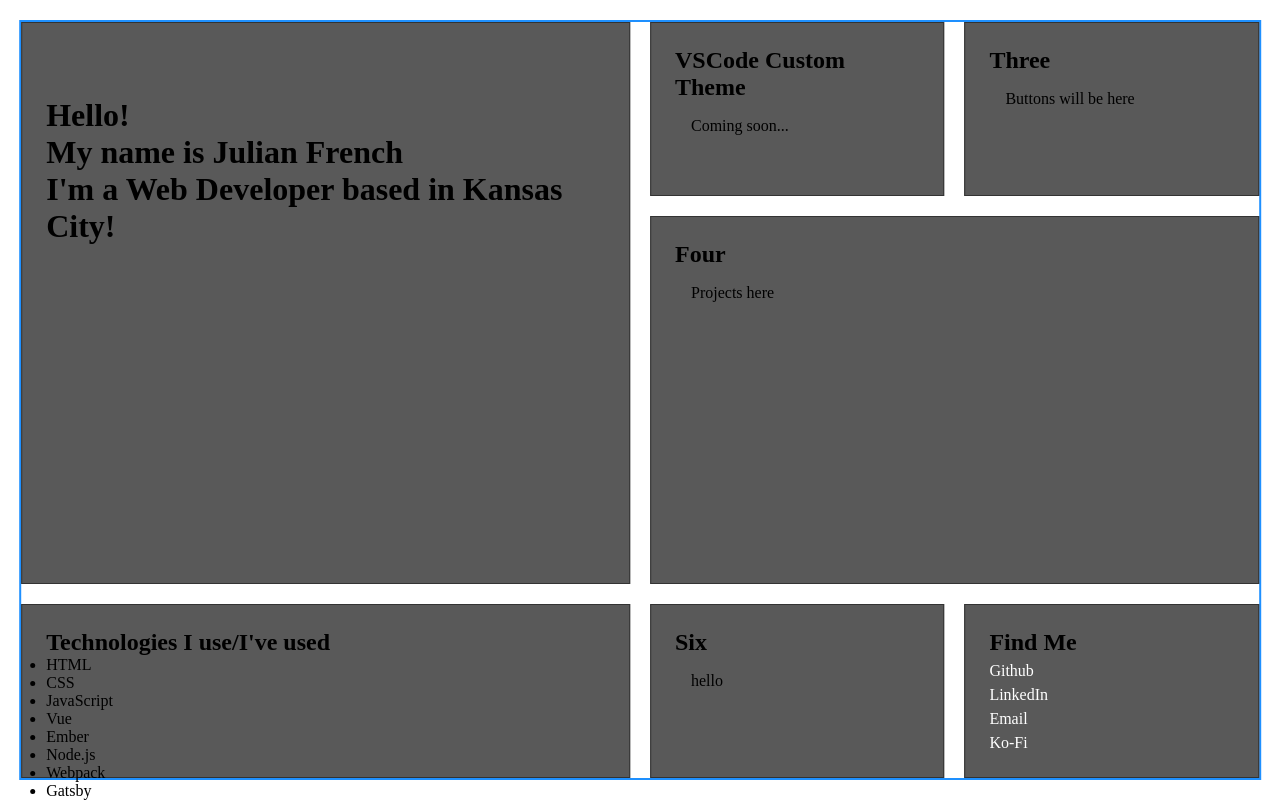
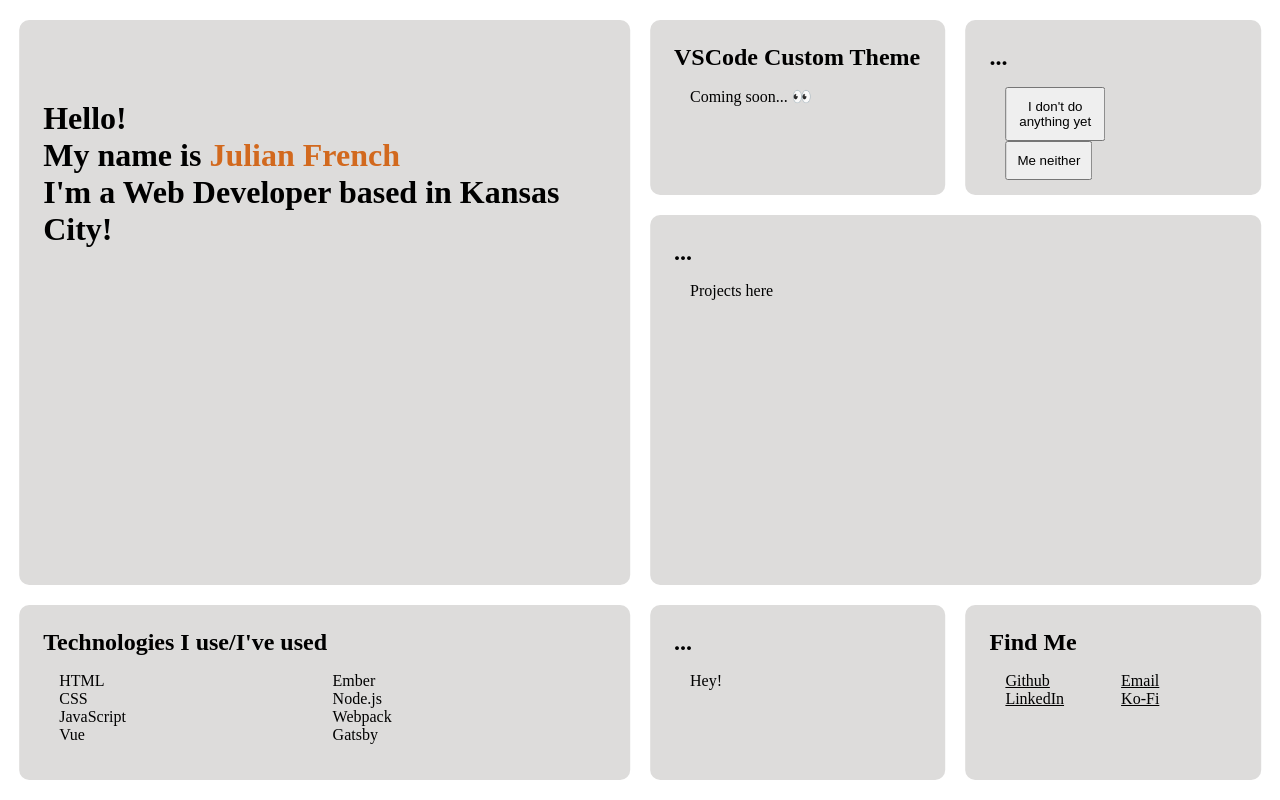
Before and after one commit to Jufrench/ju2, a Gatsby site: page / in a window 1280 px wide. Built offline with nearby package versions, Linux system fonts and the light colour scheme; Gatsby itself is replaced by a stand-in of ours.

Commit message:
- Grid item colors - 2 column layout in some boxes - Needing to make some progress so put filler text

```diff
--- a/src/pages/index.tsx
+++ b/src/pages/index.tsx
@@ -50,9 +50,11 @@ const mainWrapper: React.CSSProperties = {
 }
 
 const gridItem = {
-  border: "1px solid #333",
+  // border: "1px solid #333",
   padding: "1.5rem",
-  background: "rgba(71,71,71,0.9)"
+  // background: "rgba(246,245,244,1.0)",
+  background: "#dddcdb",
+  borderRadius: "10px",
 };
 
 const gridItemContentHeading = {
@@ -70,12 +72,12 @@ const contactStyles = {
 };
 
 const contactItemStyles = {
-  marginTop: "6px",
+  // marginTop: "6px",
 };
 
 const contactAnchorItemStyles = {
-  textDecoration: "none",
-  color: "#fff",
+  // textDecoration: "none",
+  color: "unset"
 };
 
 const IndexPage: React.FC<PageProps> = () => {
@@ -122,9 +124,9 @@ const IndexPage: React.FC<PageProps> = () => {
       {/* <header className="intro" style={{...gridItem, gridColumn: "1 / 3", gridRow: "1 / 4"}}> */}
       <header className="intro" style={{...gridItem}}>
         {/* <header style={gridItemContent}> */}
-          <h1 style={{ marginTop: "50px", display: "flex", flexDirection: "column"}}>
+          <h1 style={{ marginTop: "10%", display: "flex", flexDirection: "column"}}>
             <span>Hello!</span>
-            <span>My name is Julian French</span>
+            <span>My name is <span style={{color:"chocolate"}}>Julian French</span></span>
             <span>I'm a Web Developer based in Kansas City!</span>
           </h1>
         {/* </header> */}
@@ -133,20 +135,23 @@ const IndexPage: React.FC<PageProps> = () => {
       <section className="theme" style={{...gridItem}}>
         {/* <section style={gridItemContent}> */}
           <h2 style={gridItemContentHeading}>VSCode Custom Theme</h2>
-          <div style={gridItemContentBody}>Coming soon...</div>
+          <div style={gridItemContentBody}>Coming soon... 👀</div>
         {/* </section> */}
       </section>
       <section className="settings" style={{...gridItem, gridColumn: "4 / 5", gridRow: "1 / 2"}}>
       {/* <section className="settings" style={{...gridItem}}> */}
         {/* <section style={gridItemContent}> */}
-          <h2 style={gridItemContentHeading}>Three</h2>
-          <div style={gridItemContentBody}>Buttons will be here</div>
+          <h2 style={gridItemContentHeading}>...</h2>
+          <ul style={{...gridItemContentBody, columnCount: 2}}>
+            <button style={{ padding: "10px"}}>I don't do anything yet</button>
+            <button style={{ padding: "10px"}}>Me neither</button>
+          </ul>
         {/* </section> */}
       </section>
       {/* <aside className="projects" style={{...gridItem, gridColumn: "3 / 5", gridRow: "2 / 4"}}> */}
       <aside className="projects" style={{...gridItem}}>
         {/* <section style={gridItemContent}> */}
-          <h2 style={gridItemContentHeading}>Four</h2>
+          <h2 style={gridItemContentHeading}>...</h2>
           <div style={gridItemContentBody}>Projects here</div>
         {/* </section> */}
       </aside>
@@ -154,7 +159,7 @@ const IndexPage: React.FC<PageProps> = () => {
       <section className="tech" style={{...gridItem}}>
         {/* <section style={gridItemContent}> */}
           <h2 style={gridItemContentHeading}>Technologies I use/I've used</h2>
-          <ul>
+          <ul style={{...gridItemContentBody, columnCount: 2, listStyleType: "none"}}>
             <li>HTML</li>
             <li>CSS</li>
             <li>JavaScript</li>
@@ -169,9 +174,9 @@ const IndexPage: React.FC<PageProps> = () => {
       {/* <section className="block-6" style={{...gridItem, gridColumn: "3 / 4", gridRow: "4 / 5"}}> */}
       <section className="block-6" style={{...gridItem}}>
         {/* <section style={gridItemContent}> */}
-          <h2 style={gridItemContentHeading}>Six</h2>
+          <h2 style={gridItemContentHeading}>...</h2>
           <div style={gridItemContentBody}>
-            hello
+            Hey!
           </div>
         {/* </section> */}
       </section>
@@ -179,11 +184,11 @@ const IndexPage: React.FC<PageProps> = () => {
       <footer className="contact" style={{...gridItem}}>
         {/* <footer style={gridItemContent}> */}
           <h2 style={gridItemContentHeading}>Find Me</h2>
-          <ul style={contactStyles}>
-            <li style={contactItemStyles}><a style={contactAnchorItemStyles} href="">Github</a></li>
-            <li style={contactItemStyles}><a style={contactAnchorItemStyles} href="">LinkedIn</a></li>
-            <li style={contactItemStyles}><a style={contactAnchorItemStyles} href="">Email</a></li>
-            <li style={contactItemStyles}><a style={contactAnchorItemStyles} href="">Ko-Fi</a></li>
+          <ul style={{...contactStyles, ...gridItemContentBody, columnCount: 2}}>
+            <li style={contactItemStyles}><a style={contactAnchorItemStyles} href="https://www.github.com/Jufrench">Github</a></li>
+            <li style={contactItemStyles}><a style={contactAnchorItemStyles} href="https://www.linkedin.com/in/julesfrench/">LinkedIn</a></li>
+            <li style={contactItemStyles}><a style={contactAnchorItemStyles} href="mailto:ju.french@gmail.com">Email</a></li>
+            <li style={contactItemStyles}><a style={contactAnchorItemStyles} href="https://ko-fi.com/moijules">Ko-Fi</a></li>
           </ul>
         {/* </footer> */}
       </footer>
--- a/src/styles/global.css
+++ b/src/styles/global.css
@@ -13,14 +13,14 @@ body {
 } */
 
 .main-wrapper {
-  border: 1px solid red;
+  /* border: 1px solid red; */
   /* grid-template-columns: "1fr"; */
   /* grid-template-rows: "repeat(4, 1fr)"; */
 }
 
 @media screen and (min-width: 768px) {
   .main-wrapper {
-    border: 2px solid dodgerblue;
+    /* border: 2px solid dodgerblue; */
     grid-template-columns: repeat(4, 1fr);
     grid-template-rows: repeat(4, minmax(0, 1fr));
   }
```
